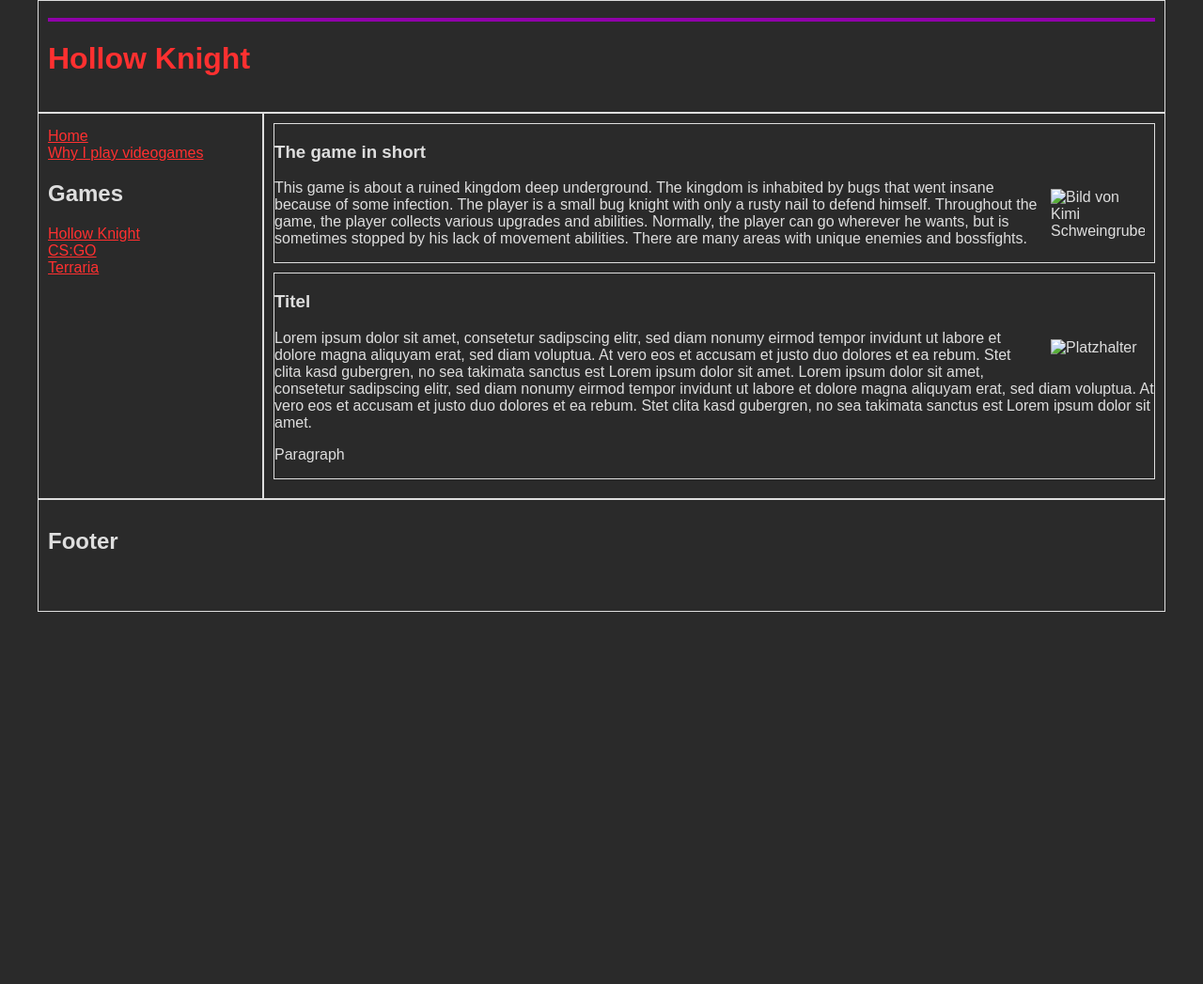
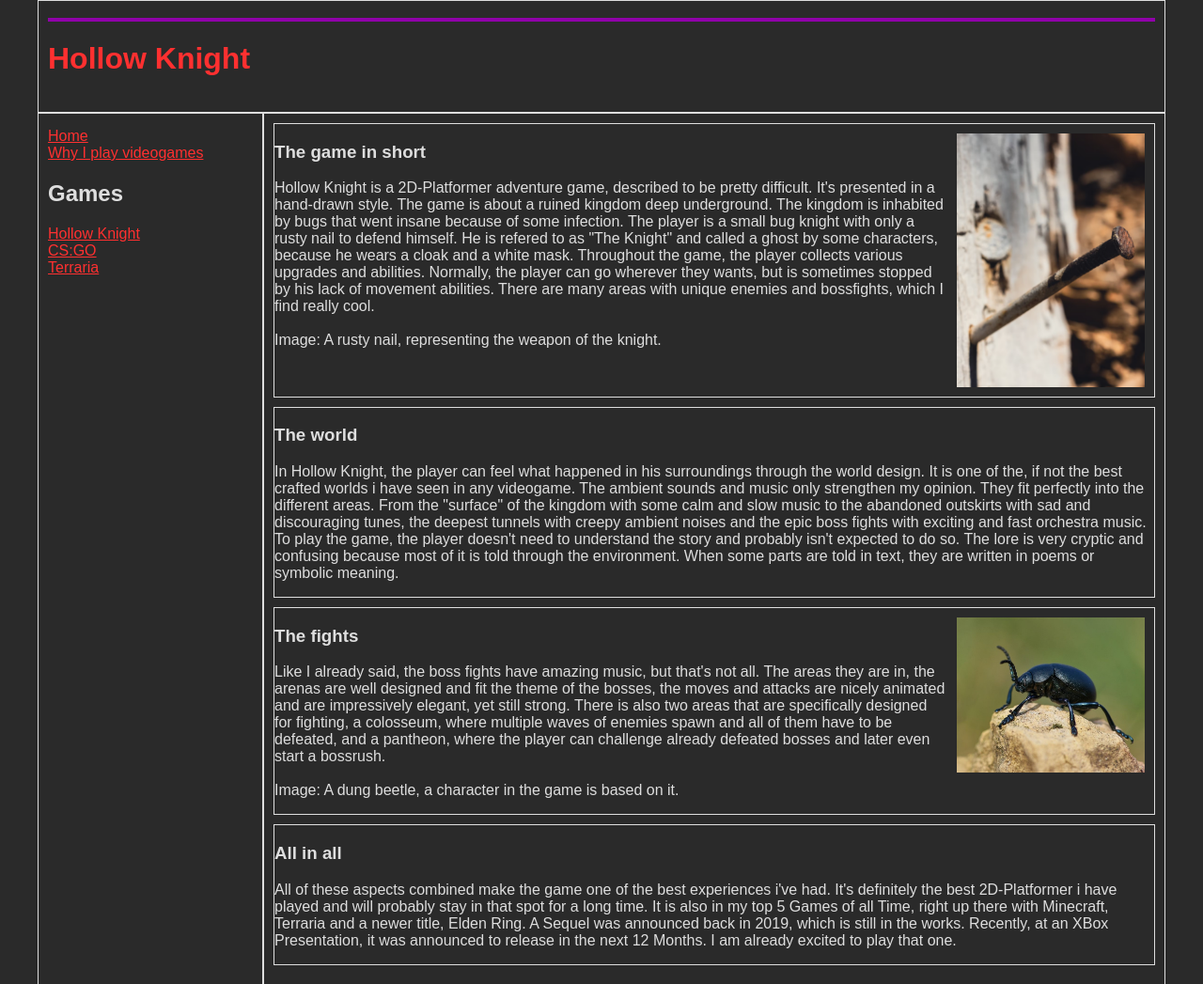
Before and after one commit to Kiimi27/M293Projekt, a plain HTML site: page sites/hollowknight.html in a window 1280 px wide. Shown: the top 1047 px of the page at 94% size. Before the commit the page ends 800 px from the top, so only its background shows below. Drawn offline with Linux system fonts and the light colour scheme; a web font is replaced by a local one.

Commit message:
hollowknight done

```diff
--- a/sites/hollowknight.html
+++ b/sites/hollowknight.html
@@ -28,28 +28,45 @@
     </nav>
         <main>
             <article>
+                <img src="../resources/rustynail.png" width="200" alt="A rusty nail">
                 <h3>The game in short</h3>
-                <img src="resources/kimischweingruber.jpg" width="100" alt="Bild von Kimi Schweingruber">
+
                 <p>
-                    This game is about a ruined kingdom deep underground. The kingdom is inhabited by bugs that went insane because of some infection.
-                    The player is a small bug knight with only a rusty nail to defend himself. Throughout the game, the player collects various upgrades and abilities.
-                    Normally, the player can go wherever he wants, but is sometimes stopped by his lack of movement abilities. There are many areas with unique enemies and bossfights.
+                    Hollow Knight is a 2D-Platformer adventure game, described to be pretty difficult. It's presented in a hand-drawn style.
+                    The game is about a ruined kingdom deep underground. The kingdom is inhabited by bugs that went insane because of some infection.
+                    The player is a small bug knight with only a rusty nail to defend himself. He is refered to as "The Knight" and called a ghost by some characters, because he wears a cloak and a white mask.
+                    Throughout the game, the player collects various upgrades and abilities. Normally, the player can go wherever they wants, but is sometimes stopped by his lack of movement abilities.
+                    There are many areas with unique enemies and bossfights, which I find really cool.<br><br>
+                    Image: A rusty nail, representing the weapon of the knight.
                 </p>
             </article>
             <article>
-                <h3>Titel</h3>
-                <img src="img/placeholder.png" width="100" alt="Platzhalter">
-                <p>Lorem ipsum dolor sit amet, consetetur sadipscing elitr, sed diam nonumy eirmod tempor invidunt ut
-                    labore
-                    et dolore magna aliquyam erat, sed diam voluptua. At vero eos et accusam et justo duo dolores et ea
-                    rebum. Stet clita kasd gubergren, no sea takimata sanctus est Lorem ipsum dolor sit amet. Lorem
-                    ipsum
-                    dolor sit amet, consetetur sadipscing elitr, sed diam nonumy eirmod tempor invidunt ut labore et
-                    dolore
-                    magna aliquyam erat, sed diam voluptua. At vero eos et accusam et justo duo dolores et ea rebum.
-                    Stet
-                    clita kasd gubergren, no sea takimata sanctus est Lorem ipsum dolor sit amet.</p>
-                <p>Paragraph</p>
+                <h3>The world</h3>
+                <p>
+                    In Hollow Knight, the player can feel what happened in his surroundings through the world design. It is one of the, if not the best crafted worlds i have seen in any videogame.
+                    The ambient sounds and music only strengthen my opinion. They fit perfectly into the different areas. From the "surface" of the kingdom with some calm and slow music
+                    to the abandoned outskirts with sad and discouraging tunes, the deepest tunnels with creepy ambient noises and the epic boss fights with exciting and fast orchestra music.
+                    To play the game, the player doesn't need to understand the story and probably isn't expected to do so. The lore is very cryptic and confusing because most of it is told through the environment.
+                    When some parts are told in text, they are written in poems or symbolic meaning.
+                </p>
+            </article>
+            <article>
+                <img src="../resources/dungbeetle.jpg" width="200" alt="A dung beetle">
+                <h3>The fights</h3>
+                <p>
+                    Like I already said, the boss fights have amazing music, but that's not all. The areas they are in, the arenas are well designed and fit the theme of the bosses,
+                    the moves and attacks are nicely animated and are impressively elegant, yet still strong. There is also two areas that are specifically designed for fighting,
+                    a colosseum, where multiple waves of enemies spawn and all of them have to be defeated, and a pantheon, where the player can challenge already defeated bosses and later even start a bossrush.<br><br>
+                    Image: A dung beetle, a character in the game is based on it.
+                </p>
+            </article>
+            <article>
+                <h3>All in all</h3>
+                <p>
+                    All of these aspects combined make the game one of the best experiences i've had. It's definitely the best 2D-Platformer i have played and will probably stay in that spot for a long time.
+                    It is also in my top 5 Games of all Time, right up there with Minecraft, Terraria and a newer title, Elden Ring. A Sequel was announced back in 2019, which is still in the works.
+                    Recently, at an XBox Presentation, it was announced to release in the next 12 Months. I am already excited to play that one.
+                </p>
             </article>
         </main>
     <footer>
```
Also changed, not shown: resources/dungbeetle.jpg (added), resources/rustynail.png (added).
